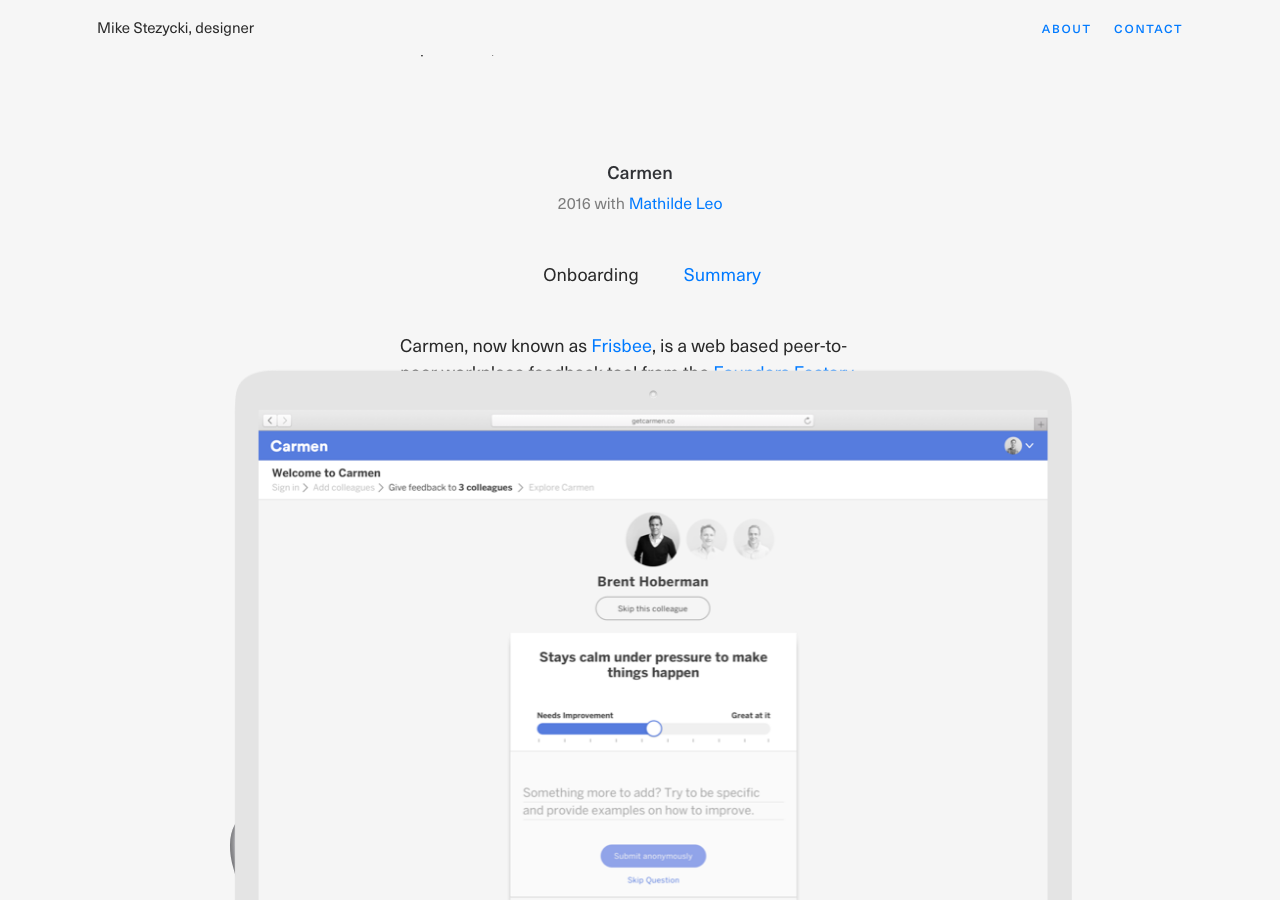
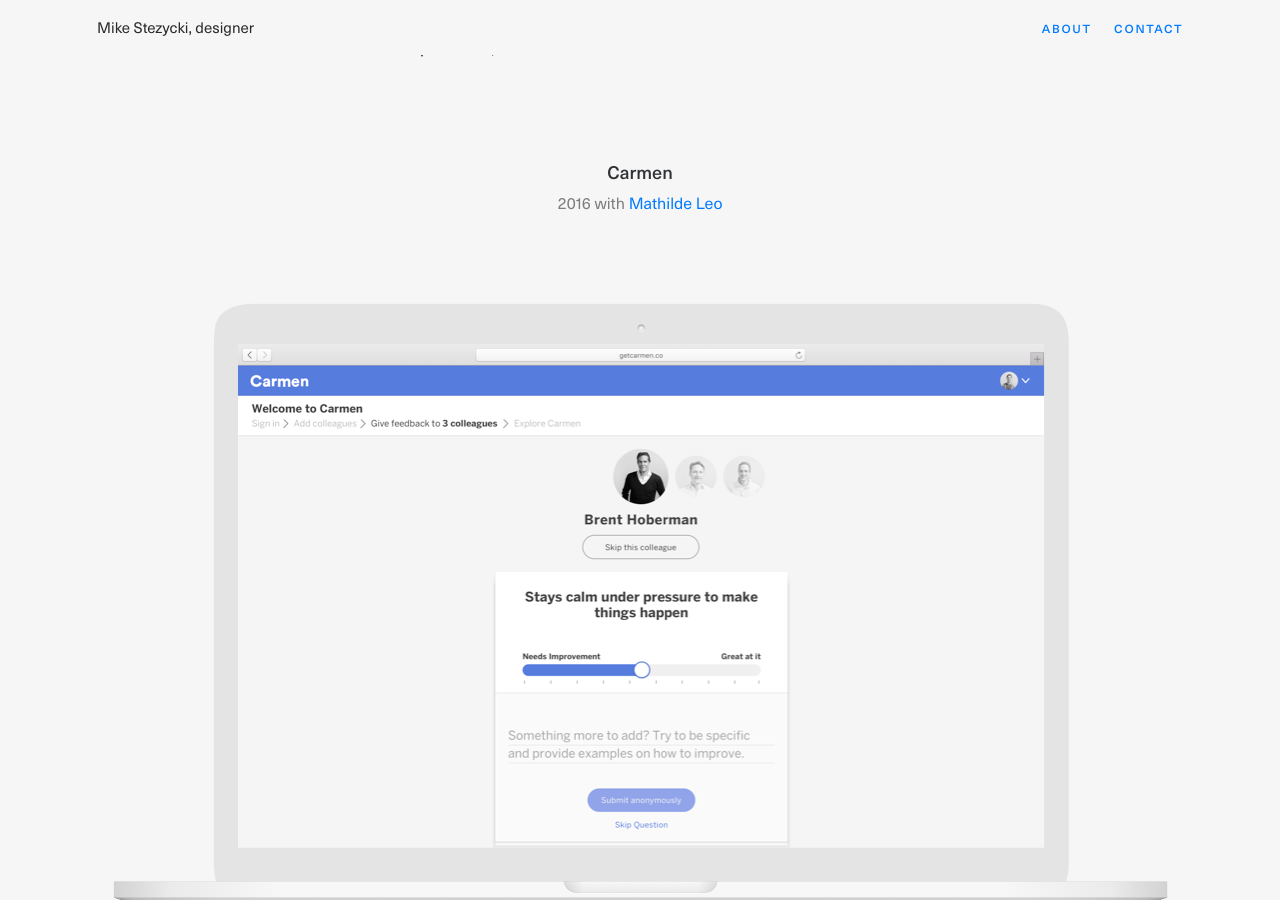
Before and after one commit to mr-stezz/mr-stezz.github.io, a Jekyll site: the page built from index.html, in a window 1280 px wide and 900 px high, scrolled down 1646 px. Built offline with Jekyll 4.4.1, drawn with Linux system fonts in a browser that asks for light colours.

Commit message:
comment out tabs component until fixing

```diff
--- a/index.html
+++ b/index.html
@@ -15,7 +15,11 @@
   <h2 class="heading  no-spacing  page-title">Carmen</h2>
   <p class="heading  page-subtitle  t--center">2016 with <a href="https://twitter.com/Mathilde_Leo" title="Mathilde Leo's Twitter profile">Mathilde Leo</a></p>
 
-  <ul class="tabs" role="tablist">
+  <figure class="gallery">
+    <img src="assets/img/content/carmen-onboarding.png" srcset="assets/img/content/carmen-onboarding.png 1x,assets/img/content/carmen-onboarding@2x.png 2x" alt="During onboarding, you're asked to give feedback to at least 3 colleagues who share the same email domain." title="During onboarding, you're asked to give feedback to at least 3 colleagues who share the same email domain." loading="lazy">
+  </figure>
+
+  <!-- <ul class="tabs" role="tablist">
     <li>
       <input type="radio" name="tabs" id="tab1" checked />
       <label for="tab1" role="tab" aria-selected="true" aria-controls="panel1" tabindex="0">Onboarding</label>
@@ -34,7 +38,7 @@
         </figure>
       </div>
     </li>
-  </ul>
+  </ul> -->
 
   <p class="text-col">Carmen, now known as <a href="http://www.getfrisbee.com" title="frisbee, the continuous feedback platform, helping employees and organisations grow, every day.">Frisbee</a>, is a web based peer-to-peer workplace feedback tool from the <a href="https://foundersfactory.com/portfolio/">Founders Factory incubator</a>. The idea of Carmen, a portable record of your professional growth, bore out of the need to improve inefficient review systems that serve as a check box exercise at many large corps. My involvement included prototyping early ideas, conducting user interviews to find out peoples needs for getting candid, helpful feedback and designing the UI for the web app.</p>
 </section>
```
